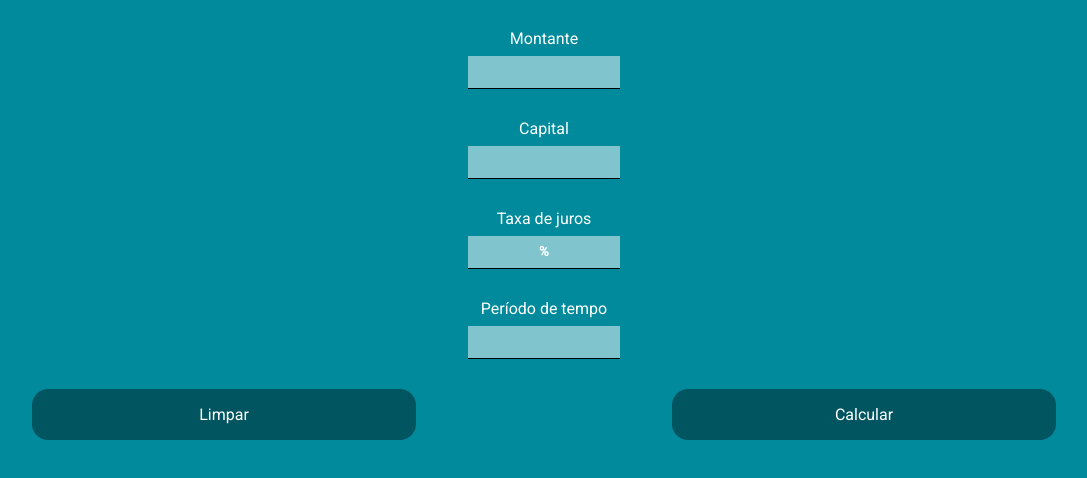
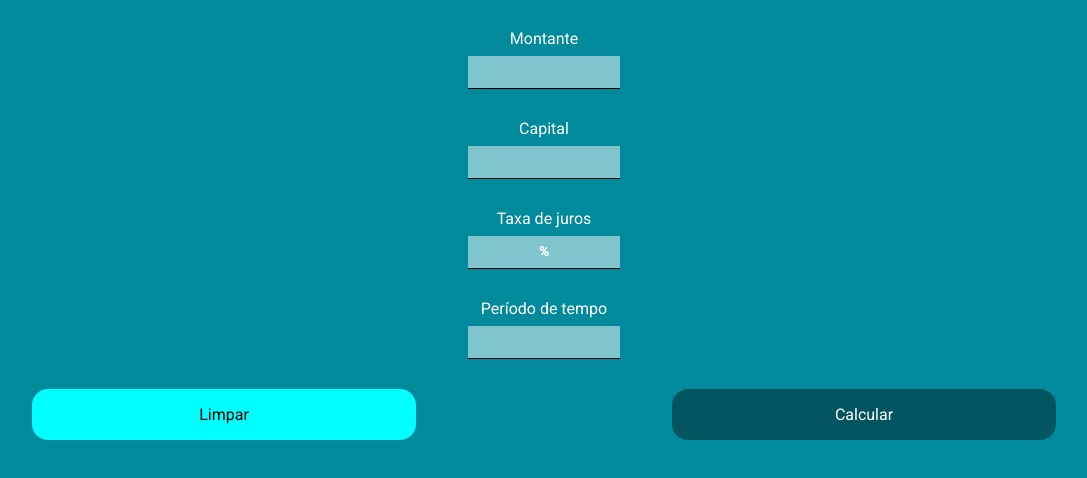
Before and after one commit to GabrielPDB/compound-interest, a plain HTML site: page index.html in a window 1280 px wide. In both pictures the pointer is over the button "Limpar". Shown: the part 108-586 px from the top of the page, without its empty margins (96-1183 px from the left). Drawn offline with Linux system fonts and the light colour scheme.

Commit message:
design update

```diff
--- a/style.css
+++ b/style.css
@@ -75,4 +75,11 @@ button {
   border-radius: 1rem;
   width: 30%;
   cursor: pointer;
+  transition: 400ms;
 }
+
+button:focus,
+button:hover {
+  background-color: aqua;
+  color: black;
+}
```
